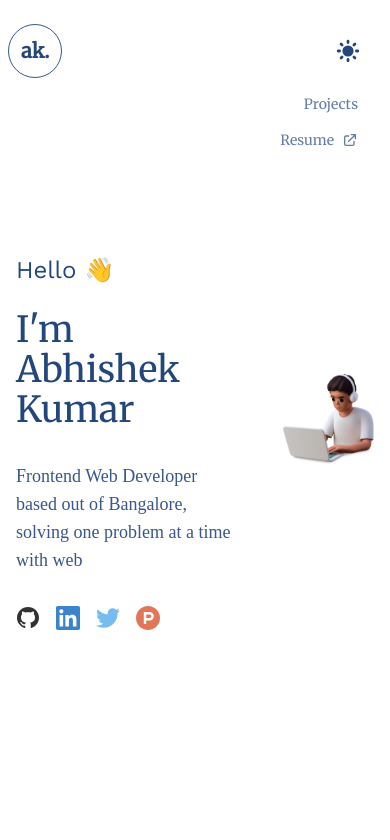
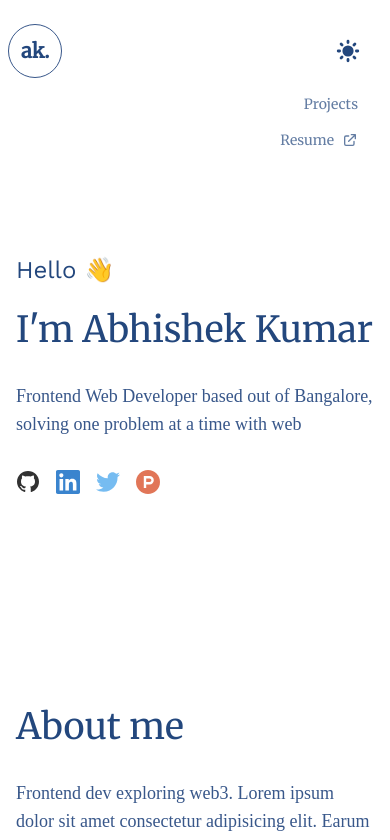
Before and after one commit to Abhikumar98/portfolio-2.0, a Next.js app: page / in a window 390 px wide. Shown: the top 840 px of the page. Built offline with nearby package versions, Linux system fonts and the light colour scheme; a web font is replaced by a local one.

Commit message:
fix: minor changes

```diff
--- a/src/pages/index.tsx
+++ b/src/pages/index.tsx
@@ -63,7 +63,7 @@ const App = () => {
 							solving one problem at a time with web
 						</Paragraph>
 					</div>
-					<div className="w-3/4">
+					<div className="hidden w-3/4 md:block">
 						<Image
 							src="/images/hero-image.png"
 							height={400}
```
